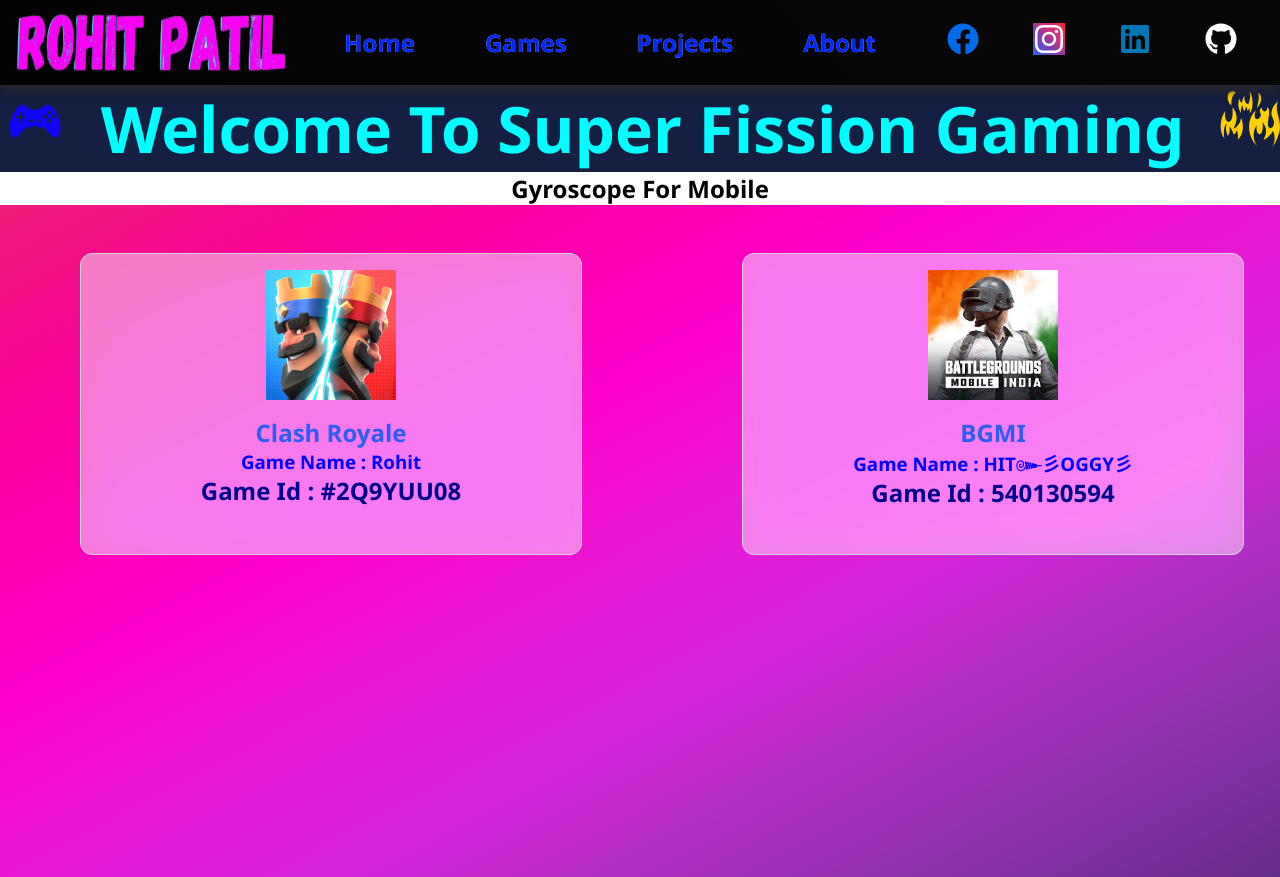
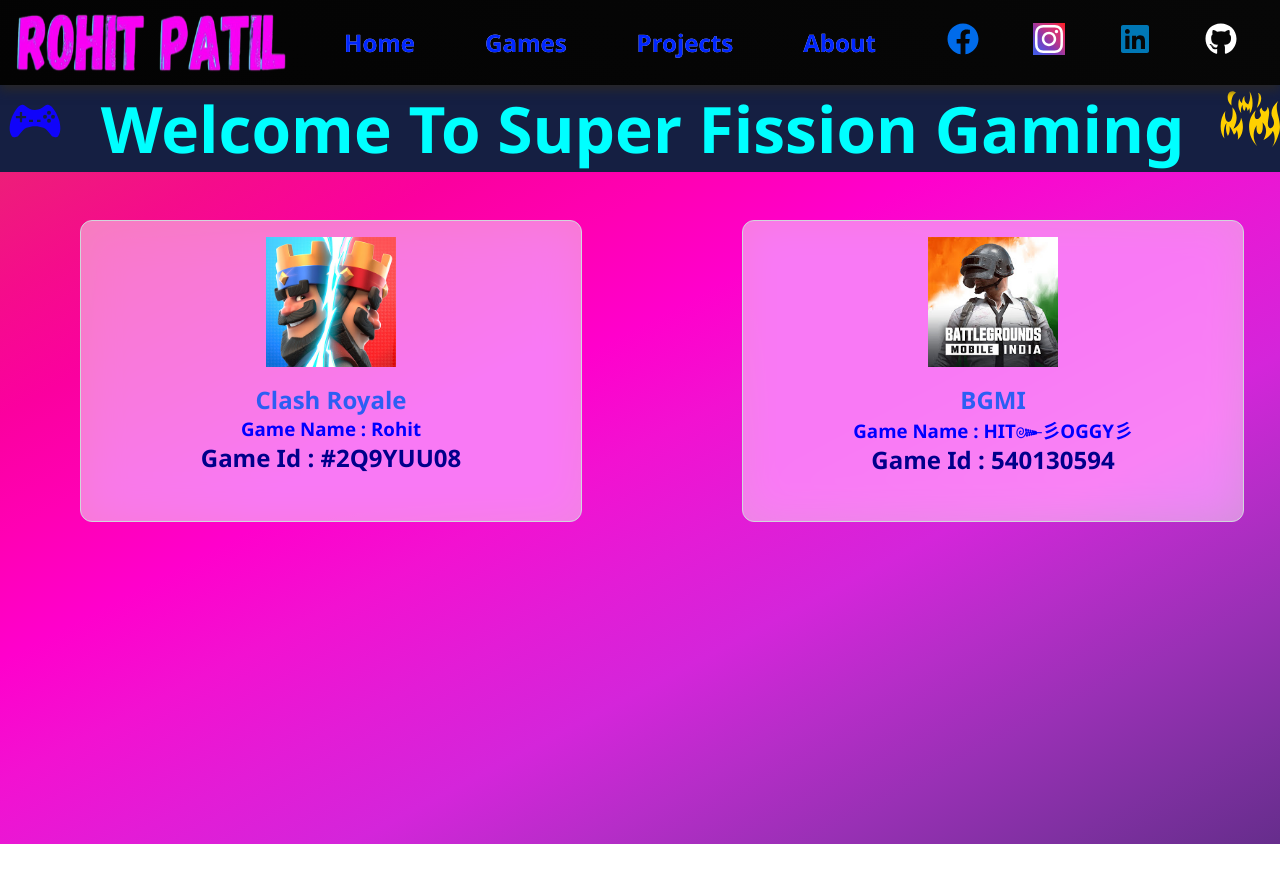
Before and after one commit to RohitPatil-r45/MY_WEBSITE, a React (Create React App) app in the folder website/: page /games in a window 1280 px wide. After the commit the page ends 844 px from the top, so only its background shows below. Built offline with nearby package versions, Linux system fonts and the light colour scheme.

Commit message:
gyro added

```diff
--- a/website/src/Games.js
+++ b/website/src/Games.js
@@ -29,16 +29,16 @@
       <div className="App">
         {toggle ? (
           <div className="gyro">
-            <h1>Gyroscope For Mobile</h1>
+            <h1>Gyroscope</h1>
             <button className="toggle-btn" onClick={() => setToggle(!toggle)}>
-              <BsToggleOff />
+              <BsToggleOn />
             </button>
           </div>
         ) : (
           <div className="gyro">
             <h1>Gyroscope For Mobile</h1>
             <button className="toggle-btn" onClick={() => setToggle(!toggle)}>
-              <BsToggleOn />
+              <BsToggleOff />
             </button>
           </div>
         )}
--- a/website/src/desktop.css
+++ b/website/src/desktop.css
@@ -221,9 +221,7 @@
     height: 72vh;
   }
   .gyro {
-    display: flex;
-    justify-content: center;
-    align-items: center;
+    display: none;
   }
 
   .toggle-btn {
--- a/website/src/mobile.css
+++ b/website/src/mobile.css
@@ -339,7 +339,11 @@
     background-size: cover;
     background-repeat: no-repeat;
   }
-
+  .gyro {
+    display: flex;
+    justify-content: center;
+    align-items: center;
+  }
   .slider {
     width: 100%;
     height: 100%;
```
